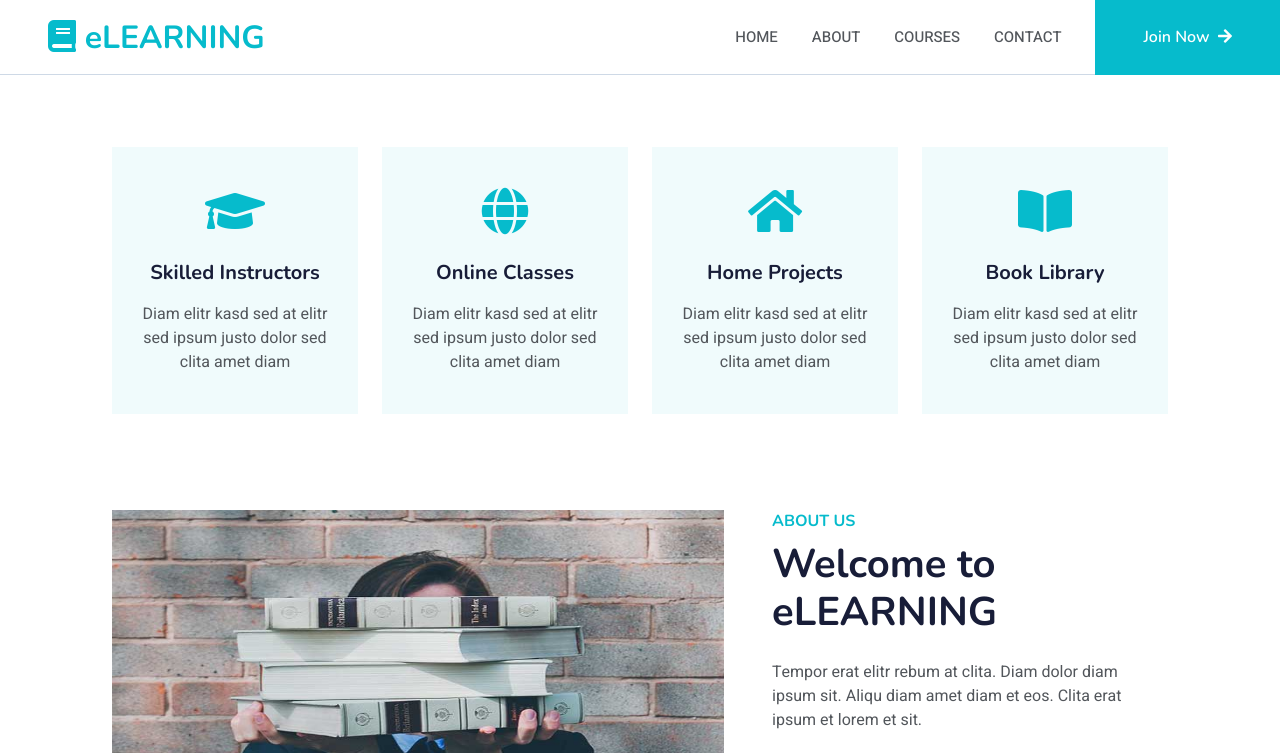
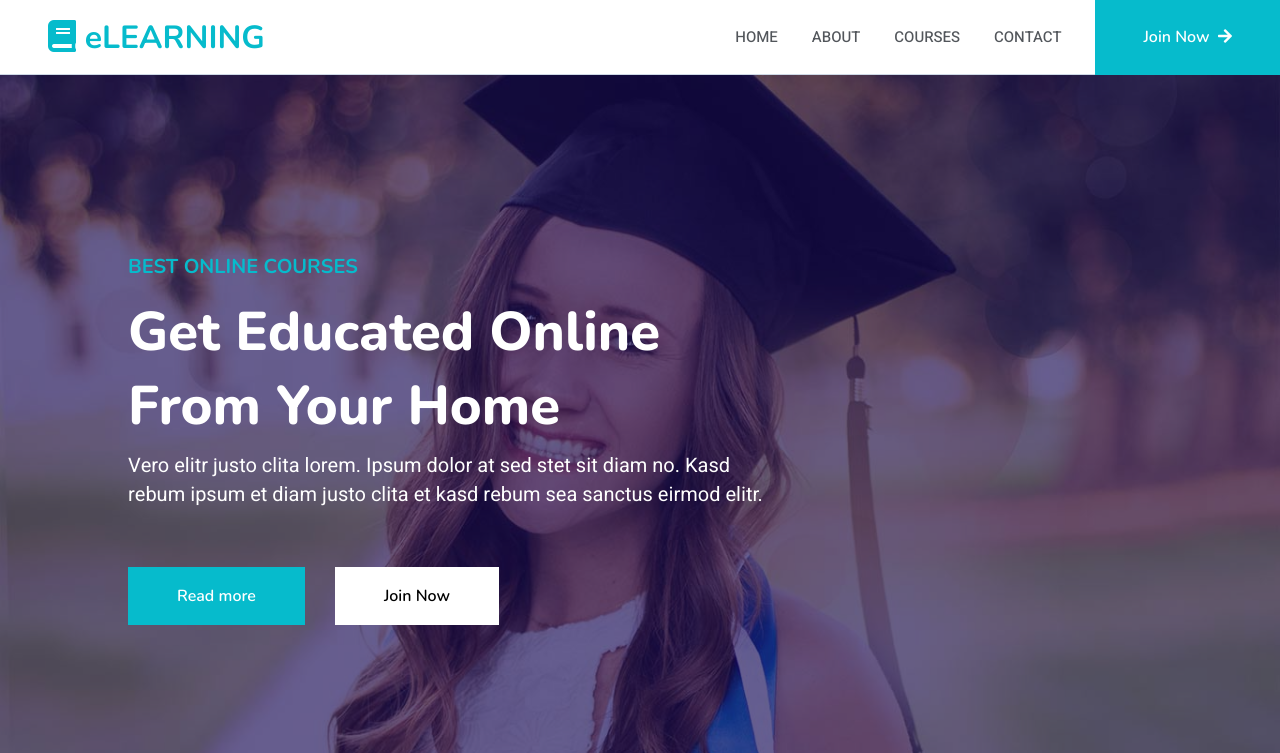
Before and after one commit to ghayth-afli/Projet-de-E-learning, a plain HTML site: page index.html in a window 1280 px wide. Shown: the top 753 px of the page. Drawn offline with nearby package versions, Linux system fonts and the light colour scheme.

Commit message:
create slide

```diff
--- a/css/style.css
+++ b/css/style.css
@@ -546,3 +546,130 @@ section {
   border-radius: 35px;
   text-decoration: none;
 }
+
+/* SLIDESHOW */
+.slideshow {
+  position: relative;
+}
+
+.slides {
+  overflow: hidden;
+}
+
+.slide {
+  position: relative;
+}
+
+.big-row {
+  position: absolute;
+  z-index: 2; /* Place it above the image */
+  color: #fff; /* Set text color */
+}
+
+.image-container {
+  position: relative;
+  z-index: 1; /* Place it below the big-row */
+}
+
+.image-container::before {
+  content: "";
+  position: absolute;
+  top: 0;
+  left: 0;
+  width: 100%;
+  height: 100%;
+  background: rgba(
+    24,
+    12,
+    87,
+    0.653
+  ); /* Adjust the last value (0.5) for transparency */
+  z-index: 3; /* Place it above the image and big-row */
+}
+
+.image-container img {
+  display: block;
+  width: 100%;
+  height: auto;
+}
+
+.big-row {
+  display: flex;
+  flex-direction: column;
+  max-width: 50%;
+  top: 25%;
+  left: 10%;
+}
+
+.row-m {
+  display: flex;
+  flex-direction: column;
+}
+
+.row-bt {
+  display: flex;
+  flex-direction: row;
+  margin-top: 50px;
+  gap: 30px;
+}
+
+.col-m h5 {
+  color: #06bbcc;
+  text-transform: uppercase;
+  margin-bottom: 1rem;
+  font-size: 1.25rem;
+  font-family: "Nunito", sans-serif;
+  font-weight: 700;
+  line-height: 1.2;
+}
+.col-m h1 {
+  color: #fff !important;
+  font-size: 3.4rem;
+  font-weight: 800;
+  margin-top: 0;
+  margin-bottom: 0.5rem;
+  font-family: "Nunito", sans-serif;
+}
+
+.col-m p {
+  color: #fff;
+  font-size: 1.25rem;
+  padding-bottom: 0.5rem;
+}
+
+.btn1 {
+  color: #ffffff;
+  font-family: "Nunito", sans-serif;
+  font-weight: 600;
+  background-color: #06bbcc;
+  border-color: #06bbcc;
+
+  display: inline-block;
+  line-height: 1.5;
+  text-align: center;
+  vertical-align: middle;
+  cursor: pointer;
+  user-select: none;
+  border: 1px solid transparent;
+  padding: 16px 48px;
+  font-size: 1rem;
+  text-decoration: none;
+}
+.btn2 {
+  color: #000000;
+  font-family: "Nunito", sans-serif;
+  font-weight: 600;
+  background-color: #ffffff;
+  border-color: #06bbcc;
+
+  display: inline-block;
+  line-height: 1.5;
+  text-align: center;
+  vertical-align: middle;
+  cursor: pointer;
+  user-select: none;
+  border: 1px solid transparent;
+  padding: 16px 48px;
+  font-size: 1rem;
+  text-decoration: none;
+}
--- a/index.html
+++ b/index.html
@@ -46,6 +46,41 @@
         <a href="contact.html" class="nav-link nav-link-mobile">Contact</a>
       </div>
     </header>
+    <div class="slideshow">
+      <div class="slides">
+        <div class="slide" id="slide-1">
+          <div class="big-row">
+            <div class="row-m">
+              <div class="col-m">
+                <h5>Best Online Courses</h5>
+              </div>
+              <div class="col-m">
+                <h1>Get Educated Online From Your Home</h1>
+              </div>
+              <div class="col-m">
+                <p>
+                  Vero elitr justo clita lorem. Ipsum dolor at sed stet sit diam
+                  no. Kasd rebum ipsum et diam justo clita et kasd rebum sea
+                  sanctus eirmod elitr.
+                </p>
+              </div>
+              <div class="row-bt">
+                <div class="col-bt">
+                  <a class="btn1" href="">Read more</a>
+                </div>
+                <div class="col-bt">
+                  <a class="btn2" href="">Join Now</a>
+                </div>
+              </div>
+            </div>
+            <div class="row-m"></div>
+          </div>
+          <div class="image-container">
+            <img src="images/carousel-1.jpg" alt="Your Image" />
+          </div>
+        </div>
+      </div>
+    </div>
     <div class="container">
       <section class="service">
         <div class="row">
```
